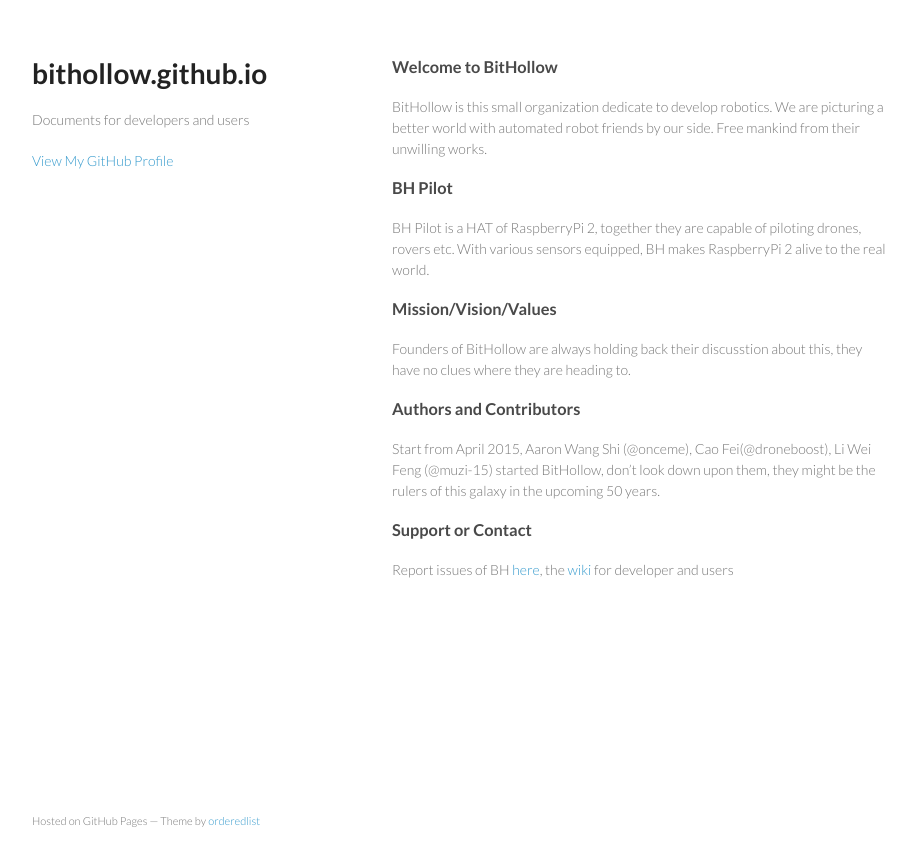
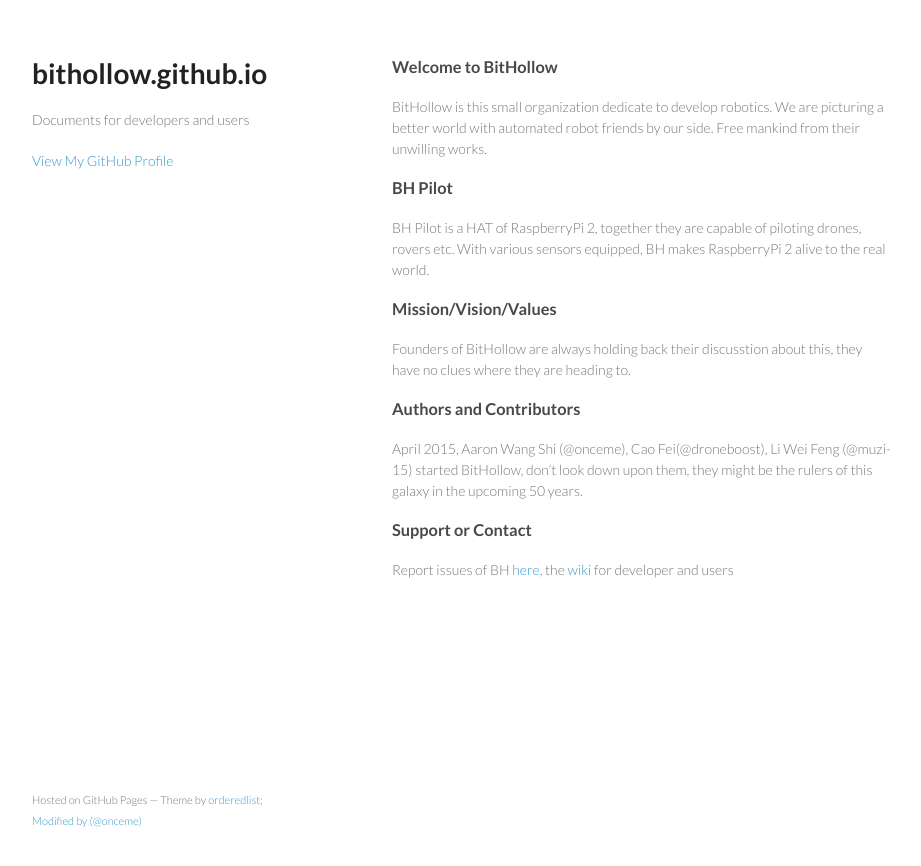
Before and after one commit to bithollow/bithollow.github.io, a Jekyll site: the page built from index.md, in a window 1280 px wide. Shown: the top 866 px of the page, without its empty margins (178-1099 px from the left). Built offline with Jekyll 4.4.1, drawn with Linux system fonts in a browser that asks for light colours.

Commit message:
implement footer and header

```diff
--- a/_includes/footer.html
+++ b/_includes/footer.html
@@ -0,0 +1,3 @@
+<footer>
+  <p><small>Hosted on GitHub Pages &mdash; Theme by <a href="https://github.com/orderedlist">orderedlist; Modified by (@onceme)</a></small></p>
+</footer>
--- a/_includes/header.html
+++ b/_includes/header.html
@@ -0,0 +1,5 @@
+<header>
+  <h1>bithollow.github.io</h1>
+  <p>Documents for developers and users</p>
+  <p class="view"><a href="https://github.com/bithollow">View My GitHub Profile</a></p>
+</header>
--- a/_layouts/default.html
+++ b/_layouts/default.html
@@ -14,17 +14,11 @@
   </head>
   <body>
     <div class="wrapper">
-      <header>
-        <h1>bithollow.github.io</h1>
-        <p>Documents for developers and users</p>
-        <p class="view"><a href="https://github.com/bithollow">View My GitHub Profile</a></p>
-      </header>
+      {% include header.html %}
       <section>
         {{ content }}
       </section>
-      <footer>
-        <p><small>Hosted on GitHub Pages &mdash; Theme by <a href="https://github.com/orderedlist">orderedlist</a></small></p>
-      </footer>
+      {% include footer.html  %}
     </div>
     <script src="javascripts/scale.fix.js"></script>
     <script>
--- a/index.md
+++ b/index.md
@@ -12,7 +12,7 @@
 Founders of BitHollow are always holding back their discusstion about this, they have no clues where they are heading to.
 
 ### Authors and Contributors
-Start from April 2015, Aaron Wang Shi (@onceme), Cao Fei(@droneboost), Li Wei Feng (@muzi-15) started BitHollow, don't look down upon them, they might be the rulers of this galaxy in the upcoming 50 years.
+April 2015, Aaron Wang Shi (@onceme), Cao Fei(@droneboost), Li Wei Feng (@muzi-15) started BitHollow, don't look down upon them, they might be the rulers of this galaxy in the upcoming 50 years.
 
 ### Support or Contact
 Report issues of BH [here](https://github.com/bithollow/manifests/issues), the [wiki](https://github.com/bithollow/bithollow.github.io/wiki) for developer and users
```
